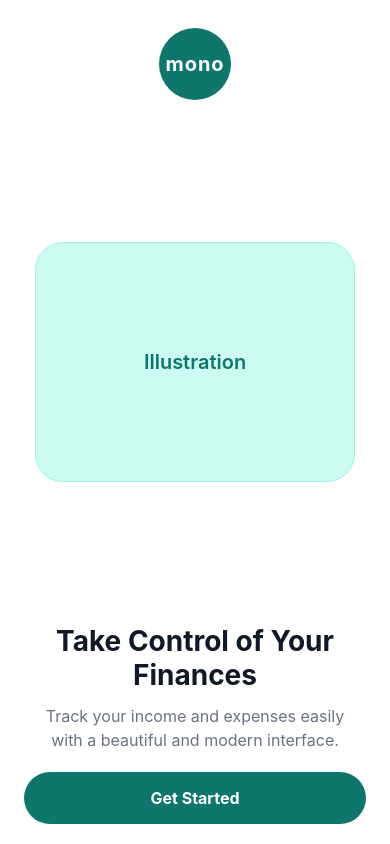
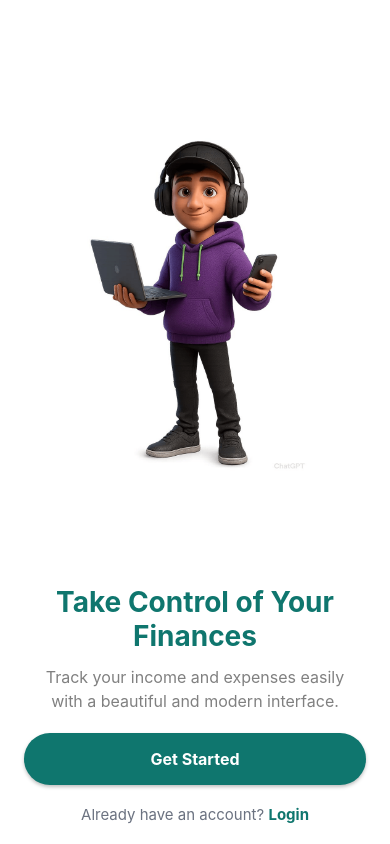
Before and after one commit to haseebmustafa279/ExpenseTracker, a React Native app: screen /Onboarding in a window 390 px wide. Built offline with nearby package versions, Linux system fonts and the light colour scheme.

Commit message:
Till OnBoarding Screen

```diff
--- a/screens/Onboarding.tsx
+++ b/screens/Onboarding.tsx
@@ -1,11 +1,11 @@
 import React from 'react';
 import {
+    Image,
     StyleSheet,
     Text,
     TouchableOpacity,
     View,
 } from 'react-native';
-// 1. Cleaned up imports: removed native SafeAreaView entirely
 import { useSafeAreaInsets } from 'react-native-safe-area-context';
 
 type OnboardingScreenProps = {
@@ -14,7 +14,7 @@ type OnboardingScreenProps = {
     };
 };
 
-const Onboarding: React.FC<OnboardingScreenProps> = ({navigation}) => {
+const Onboarding: React.FC<OnboardingScreenProps> = ({ navigation }) => {
     // 2. Extract edge offsets dynamically
     const insets = useSafeAreaInsets();
 
@@ -23,7 +23,6 @@ const Onboarding: React.FC<OnboardingScreenProps> = ({navigation}) => {
     };
 
     return (
-    // 3. Changed root to a regular View so background color spans 100% edge-to-edge smoothly
         <View style={styles.rootBackground}>
             {/* 4. Applied top/bottom insets directly onto the padding array */}
             <View
@@ -35,17 +34,15 @@ const Onboarding: React.FC<OnboardingScreenProps> = ({navigation}) => {
                     }
                 ]}
             >
-        <View style={styles.logoWrap}>
-          <View style={styles.logoCircle}>
-            <Text style={styles.logoText}>mono</Text>
-          </View>
+
+                <View style={styles.illustrationWrap}>
+                    {/* Pass the exact relative path to your .jfif file inside require() */}
+                    <Image
+                        source={require('../assets/images/logo.png')}
+                        style={styles.illustrationImage}
+                    />
                 </View>
 
-        <View style={styles.illustrationWrap}>
-          <View style={styles.illustrationBox}>
-            <Text style={styles.illustrationText}>Illustration</Text>
-          </View>
-        </View>
 
                 <View style={styles.textSection}>
                     <Text style={styles.title}>Take Control of Your Finances</Text>
@@ -54,12 +51,23 @@ const Onboarding: React.FC<OnboardingScreenProps> = ({navigation}) => {
                     </Text>
                 </View>
 
+                <View>
                     <TouchableOpacity
                         style={styles.button}
                         activeOpacity={0.85}
                         onPress={handleGetStarted}>
                         <Text style={styles.buttonText}>Get Started</Text>
                     </TouchableOpacity>
+
+                    <TouchableOpacity
+                        style={styles.loginContainer}
+                        onPress={() => navigation?.navigate('Login')}>
+                        <Text style={styles.loginText}>
+                            Already have an account?{' '}
+                            <Text style={styles.loginLink}>Login</Text>
+                        </Text>
+                    </TouchableOpacity>
+                </View>
             </View>
         </View>
     );
@@ -71,36 +79,42 @@ const styles = StyleSheet.create({
         flex: 1,
         backgroundColor: '#ffffff',
     },
-  container: {
-    flex: 1,
-    backgroundColor: '#ffffff',
-    paddingHorizontal: 24,
-    // Removed static paddingVertical: 20 to prevent it from fighting with dynamic insets
-    justifyContent: 'space-between',
-  },
-  logoWrap: {
-    alignItems: 'center',
-    marginTop: 8,
-  },
-  logoCircle: {
-    width: 72,
-    height: 72,
-    borderRadius: 36,
-    backgroundColor: '#0f766e',
-    justifyContent: 'center',
-    alignItems: 'center',
-  },
-  logoText: {
-    color: '#ffffff',
-    fontSize: 20,
-    fontWeight: '700',
-    letterSpacing: 1,
-  },
+
     illustrationWrap: {
         flex: 1,
         justifyContent: 'center',
         alignItems: 'center',
         marginVertical: 20,
+        width: '100%',
+    },
+    // Replace your old illustrationBox style with this:
+    illustrationImage: {
+        width: '100%',
+        maxWidth: 320,         // Keeps the clean, uniform width bounds of your old design
+        height: 340,           // Restores your original design height dimension
+        borderRadius: 28,      // Maintains your original rounded corner aesthetics
+        resizeMode: 'contain', // 💡 Crucial: Prevents your image from getting distorted or squished
+    },
+
+    loginContainer: {
+        marginTop: 20,
+        alignItems: 'center',
+    },
+
+    loginText: {
+        fontSize: 15,
+        color: '#6b7280',
+    },
+
+    loginLink: {
+        color: '#0f766e',
+        fontWeight: 'bold',
+    },
+    container: {
+        flex: 1,
+        backgroundColor: '#ffffff',
+        paddingHorizontal: 24,
+        justifyContent: 'space-between',
     },
     illustrationBox: {
         width: '100%',
@@ -123,14 +137,14 @@ const styles = StyleSheet.create({
         marginBottom: 20,
     },
     title: {
-    color: '#111827',
+        color: '#0f766e',
         fontSize: 28,
         fontWeight: '700',
         textAlign: 'center',
         marginBottom: 12,
     },
     description: {
-    color: '#6b7280',
+        color: 'gray',
         fontSize: 16,
         textAlign: 'center',
         lineHeight: 24,
@@ -143,6 +157,11 @@ const styles = StyleSheet.create({
         alignItems: 'center',
         justifyContent: 'center',
         width: '100%',
+        shadowColor: '#000',
+        shadowOffset: { width: 0, height: 2 },
+        shadowOpacity: 0.25,
+        shadowRadius: 3.84,
+        elevation: 5,
     },
     buttonText: {
         color: '#ffffff',
```
Also changed, not shown: assets/images/logo.png (added). Lines whose indentation alone changed are shown as unchanged.
